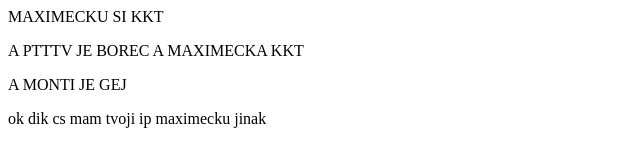
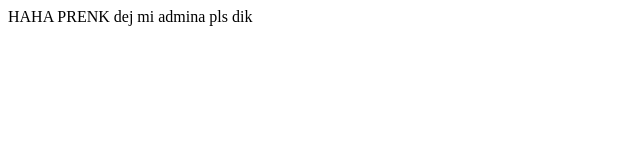
Before and after one commit to KonyNajetak/haha, a plain HTML site: page index.html in a window 1280 px wide. Shown: the whole page, without its empty margins (0-640 px from the left). Drawn offline with Linux system fonts and the light colour scheme.

Commit message:
Update index.html

```diff
--- a/index.html
+++ b/index.html
@@ -1,9 +1 @@
-<p>MAXIMECKU SI KKT</p>
-<p>A PTTTV JE BOREC A MAXIMECKA KKT</p>
-<p>A MONTI JE GEJ</p>
-
-
-
-
-
-<p>ok dik cs mam tvoji ip maximecku jinak</p>
+HAHA PRENK dej mi admina pls dik
```
